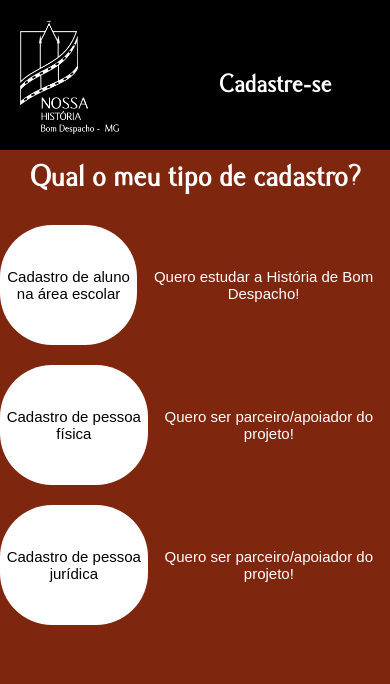
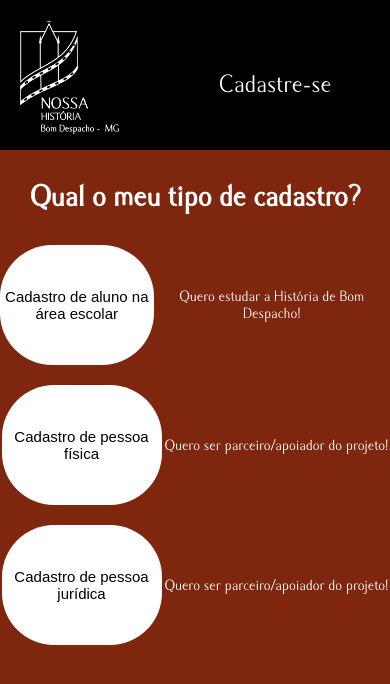
Before and after one commit to cpejr/acervo-web-frontend, a React (Vite) app: page /cadastro in a window 390 px wide. Shown: the top 684 px of the page. Built offline with nearby package versions, Linux system fonts and the light colour scheme; no server answers; a web font is replaced by a local one.

Commit message:
fix: responsive bugs

```diff
--- a/src/pages/Register/Register.jsx
+++ b/src/pages/Register/Register.jsx
@@ -10,6 +10,7 @@ import {
   Header,
   Text,
   Text2,
+  Text3,
   Row,
   Square,
   TextTransition,
@@ -62,15 +63,15 @@ export default function Register() {
           <Row>
             <Lines>
               <Square>Cadastro de aluno na área escolar</Square>
-              Quero estudar a História de Bom Despacho!
+              <Text3>Quero estudar a História de Bom Despacho!</Text3>
             </Lines>
             <Lines>
               <Square>Cadastro de pessoa física</Square>
-              Quero ser parceiro/apoiador do projeto!
+              <Text3>Quero ser parceiro/apoiador do projeto!</Text3>
             </Lines>
             <Lines>
               <Square>Cadastro de pessoa jurídica</Square>
-              Quero ser parceiro/apoiador do projeto!
+              <Text3>Quero ser parceiro/apoiador do projeto!</Text3>
             </Lines>
           </Row>
         </>
--- a/src/pages/Register/Styles.js
+++ b/src/pages/Register/Styles.js
@@ -22,7 +22,7 @@ export const Container = styled.div`
 `;
 export const Line = styled.div`
   display: flex;
-  width: 60%;
+  width: 85%;
   margin-left: 2rem;
   margin-top: 2rem;
   height: auto;
@@ -53,6 +53,7 @@ export const Text = styled.h1`
   align-self: center;
   text-align: center;
   width: 100%;
+  font-weight: 100;
   justify-content: center;
   font-size: 9rem;
   font-family: ${(props) => props.theme.fonts.caramella};
@@ -76,10 +77,6 @@ export const Text2 = styled.h1`
   color: ${(props) => props.theme.colors.fontHeader};
   @media (max-width: ${firstBreakPoint}) {
     font-size: 3rem;
-    margin-top: 1rem;
-    margin-bottom: 1rem;
-  }
-  @media (max-width: ${miniBreakPoint}) {
     margin-bottom: 3rem;
   }
 `;
@@ -191,9 +188,21 @@ export const Lines = styled.div`
   height: auto;
   justify-content: space-around;
   align-items: center;
+`;
+
+export const SquareText = styled.p`
+  text-align: center;
+  font-family: ${(props) => props.theme.fonts.caramella};
+  color: ${(props) => props.theme.colors.fontHeader};
+  font-size: 3rem;
+`;
+export const Text3 = styled.p`
+  font-family: ${(props) => props.theme.fonts.caramella};
+  color: ${(props) => props.theme.colors.fontHeader};
   text-align: center;
   color: ${(props) => props.theme.colors.fontHeader};
   font-size: 2.6rem;
+  max-width: 39rem;
   @media (max-width: ${secondBreakPoint}) {
     font-size: 2rem;
   }
@@ -204,10 +213,3 @@ export const Lines = styled.div`
     font-size: 1.5rem;
   }
 `;
-
-export const SquareText = styled.p`
-  text-align: center;
-  font-family: ${(props) => props.theme.fonts.caramella};
-  color: ${(props) => props.theme.colors.fontHeader};
-  font-size: 3rem;
-`;
```
